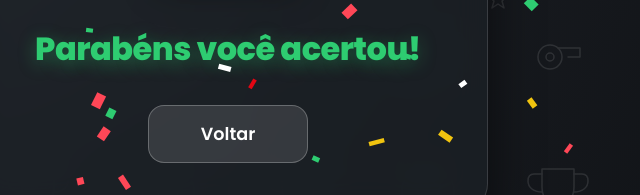
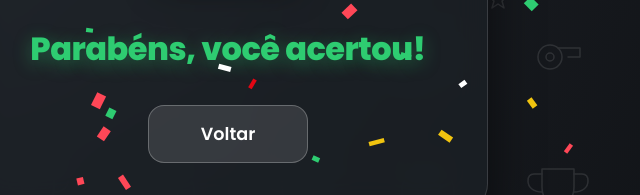
Before and after one commit to owengal/libertadores, a plain HTML site: page index.html in a window 1280 px wide. Both pictures are taken after a click on the button "Estudiantes". Shown: the part 389-584 px from the top of the page, 412-1052 px from the left. Drawn offline with Linux system fonts and the light colour scheme.

Commit message:
Update index.html

```diff
--- a/index.html
+++ b/index.html
@@ -356,7 +356,7 @@
 
         <!-- Tela do Resultado -->
         <div id="result-screen">
-            <div class="result-text">Parabéns você acertou!</div>
+            <div class="result-text">Parabéns, você acertou!</div>
             <button id="btn-voltar" type="button">Voltar</button>
         </div>
     </div>
```
